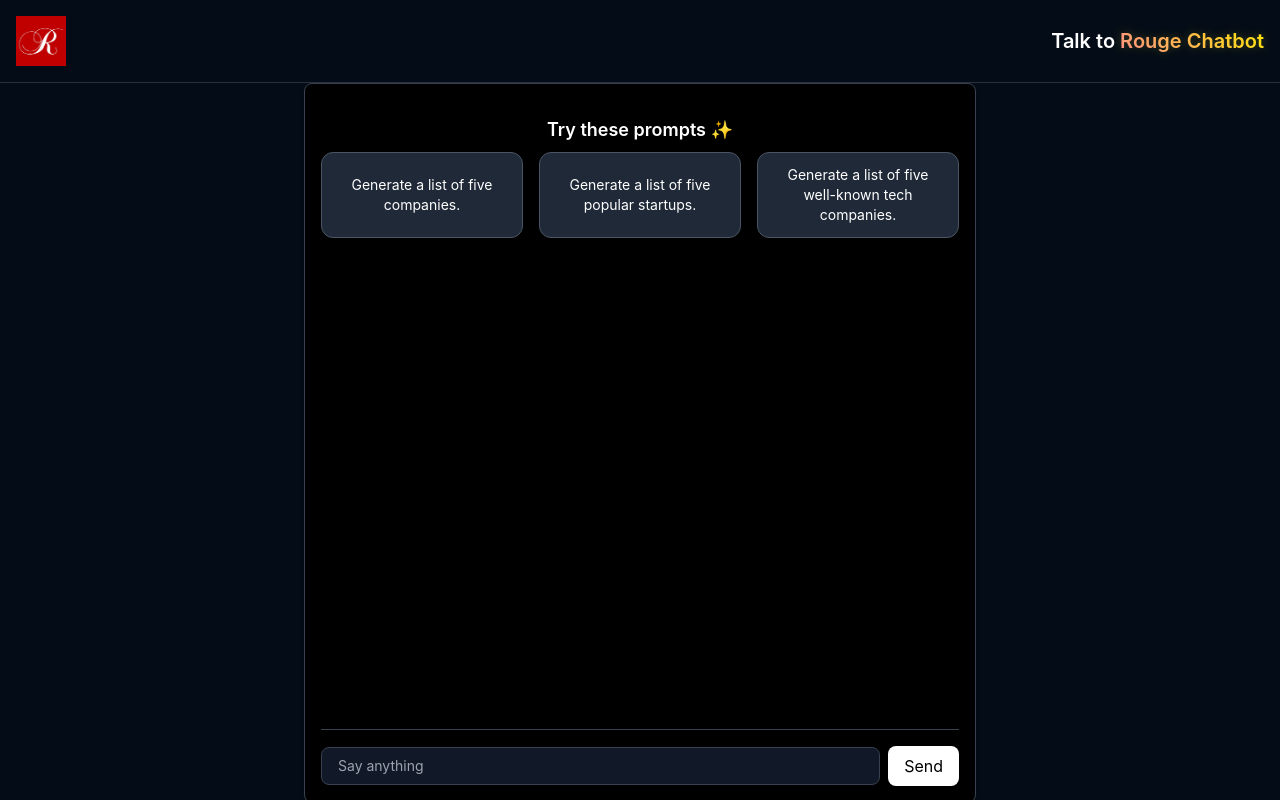
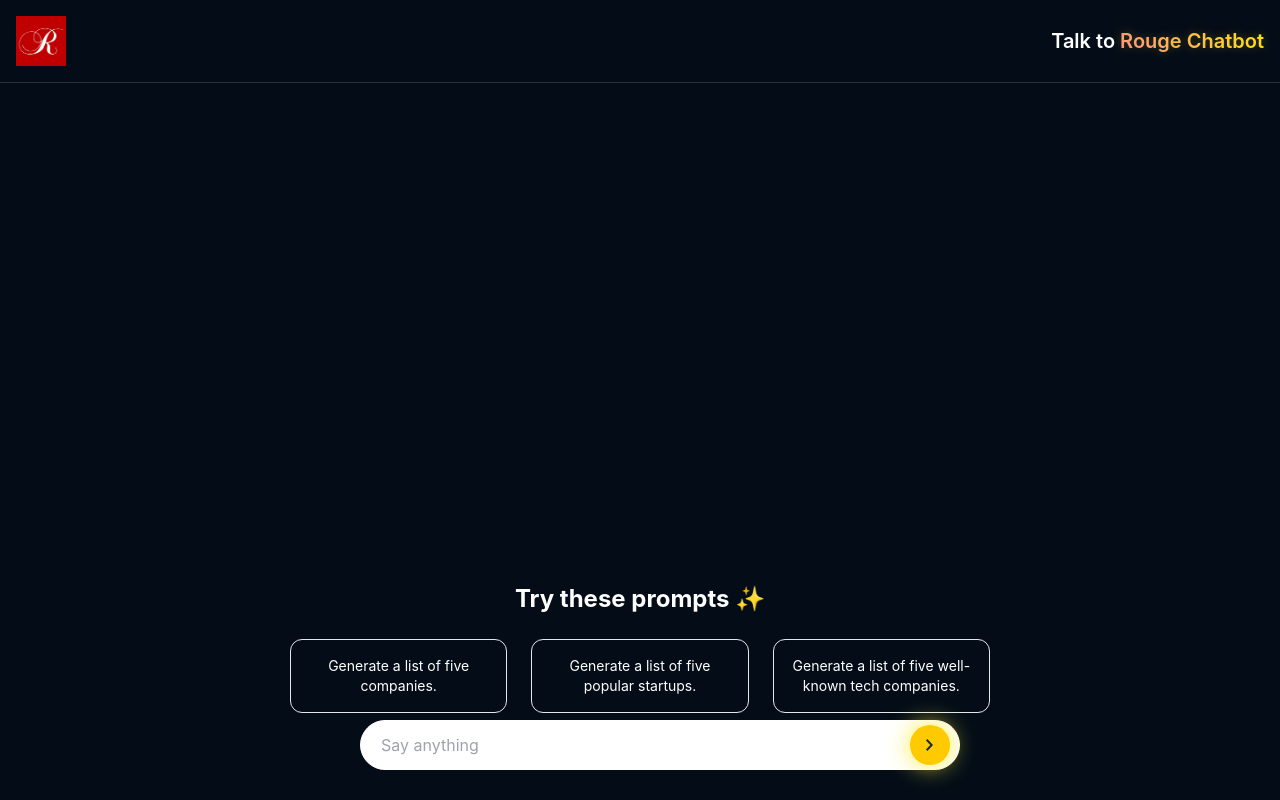
Before and after one commit to ShwetaBhattacharjee/chatbotai, a Next.js app: page / in a window 1280 px wide. Built offline with nearby package versions, Linux system fonts and the light colour scheme.

Commit message:
Update Chat.tsx

```diff
--- a/app/components/Chat.tsx
+++ b/app/components/Chat.tsx
@@ -1,5 +1,3 @@
-"use client";
-
 import { useChat } from "ai/react";
 import { useEffect, useRef, useState } from "react";
 import Image from "next/image";
@@ -10,7 +8,7 @@ const Chat = () => {
   });
 
   const chatContainer = useRef<HTMLDivElement>(null);
-  const [showSuggestions, setShowSuggestions] = useState(true);
+  const [showSuggestions, setShowSuggestions] = useState(true); // Controls visibility of suggestions
 
   const suggestions = [
     "Generate a list of five companies.",
@@ -33,46 +31,28 @@ const Chat = () => {
 
   const handlePromptClick = (suggestion: string) => {
     append({ role: "user", content: suggestion });
-    setShowSuggestions(false);
+    setShowSuggestions(false); // Hide suggestions after click
   };
 
   const renderResponse = () => {
     return (
-      <div className="space-y-4 mb-4">
+      <div className="response">
         {messages.map((m, index) => (
           <div
             key={m.id}
-            className={`flex items-start ${
-              m.role === "user" ? "justify-end" : "justify-start"
-            }`}
+            className={`chat-line ${m.role === "user" ? "user-chat" : "ai-chat"}`}
           >
-            {m.role === "user" ? null : (
-              <Image
-                className="rounded-full"
-                alt="AI Avatar"
-                width={40}
-                height={40}
-                src="/ai-avatar.png"
-              />
-            )}
-            <div
-              className={`mx-2 max-w-[80%] p-3 rounded-xl ${
-                m.role === "user"
-                  ? "bg-gray-800 text-white"
-                  : "bg-gray-700 text-white"
-              }`}
-            >
-              <p className="text-sm">{m.content}</p>
+            <Image
+              className="avatar"
+              alt="avatar"
+              width={40}
+              height={40}
+              src={m.role === "user" ? "/user-avatar.jpg" : "/ai-avatar.png"}
+            />
+            <div style={{ width: "100%", marginLeft: "16px" }}>
+              <p className="message">{m.content}</p>
+              {index < messages.length - 1 && <div className="horizontal-line" />}
             </div>
-            {m.role === "user" && (
-              <Image
-                className="rounded-full"
-                alt="User Avatar"
-                width={40}
-                height={40}
-                src="/user-avatar.jpg"
-              />
-            )}
           </div>
         ))}
       </div>
@@ -80,34 +60,23 @@ const Chat = () => {
   };
 
   return (
-    <div
-      ref={chatContainer}
-      className="max-w-2xl mx-auto p-4 border border-gray-700 rounded-lg shadow-md bg-black h-[90vh] overflow-y-auto flex flex-col text-white"
-    >
+    <div ref={chatContainer} className="chat">
       {renderResponse()}
-
       {showSuggestions && (
-        <div className="mb-4">
-          <h2 className="text-center text-lg font-semibold mb-2">
-            Try these prompts ✨
-          </h2>
-          <div className="flex flex-wrap gap-4 justify-between">
-            {suggestions.map((suggestion) => (
-              <button
-                key={suggestion}
-                onClick={() => handlePromptClick(suggestion)}
-                className="flex-1 min-w-[100px] text-sm rounded-xl border border-gray-600 bg-gray-800 text-white p-3 hover:bg-gray-700 transition"
-              >
-                {suggestion}
-              </button>
-            ))}
-          </div>
-        </div>
+        <PromptSuggestions
+          label="Try these prompts ✨"
+          onSuggestionClick={handlePromptClick}
+          suggestions={suggestions}
+        />
       )}
-
       <form
-        onSubmit={handleSubmit}
-        className="mt-auto flex items-center gap-2 border-t border-gray-700 pt-4"
+        onSubmit={(e) => {
+          handleSubmit(e);
+          if (input.trim() !== "") {
+            setShowSuggestions(false); // Hide suggestions on manual message
+          }
+        }}
+        className="chat-form"
       >
         <input
           name="input-field"
@@ -115,17 +84,40 @@ const Chat = () => {
           placeholder="Say anything"
           onChange={handleInputChange}
           value={input}
-          className="flex-1 px-4 py-2 bg-gray-900 border border-gray-700 rounded-lg text-sm text-white placeholder-gray-400 focus:outline-none"
         />
-        <button
-          type="submit"
-          className="px-4 py-2 bg-white text-black rounded-lg hover:bg-gray-300 transition"
-        >
-          Send
-        </button>
+        <button type="submit" className="send-button" />
       </form>
     </div>
   );
 };
 
 export default Chat;
+
+interface PromptSuggestionsProps {
+  label: string;
+  onSuggestionClick: (suggestion: string) => void;
+  suggestions: string[];
+}
+
+export function PromptSuggestions({
+  label,
+  onSuggestionClick,
+  suggestions,
+}: PromptSuggestionsProps) {
+  return (
+    <div className="space-y-6">
+      <h2 className="text-center text-2xl font-bold">{label}</h2>
+      <div className="flex gap-6 text-sm">
+        {suggestions.map((suggestion) => (
+          <button
+            key={suggestion}
+            onClick={() => onSuggestionClick(suggestion)}
+            className="h-max flex-1 rounded-xl border bg-background p-4 hover:bg-muted"
+          >
+            <p>{suggestion}</p>
+          </button>
+        ))}
+      </div>
+    </div>
+  );
+}
```
